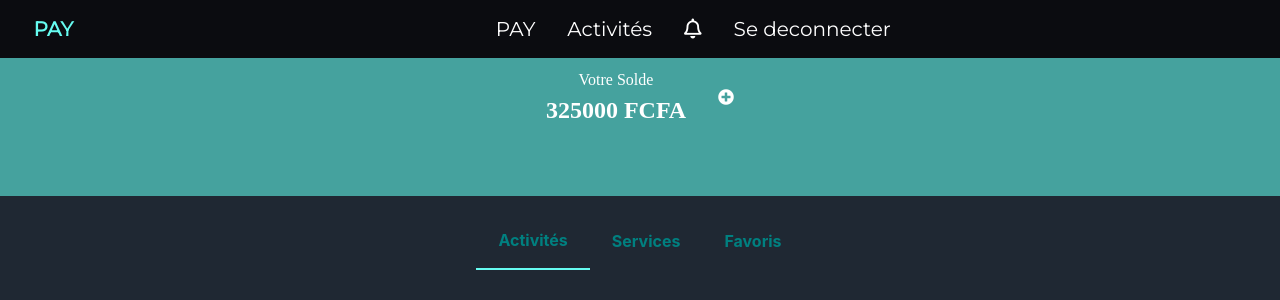
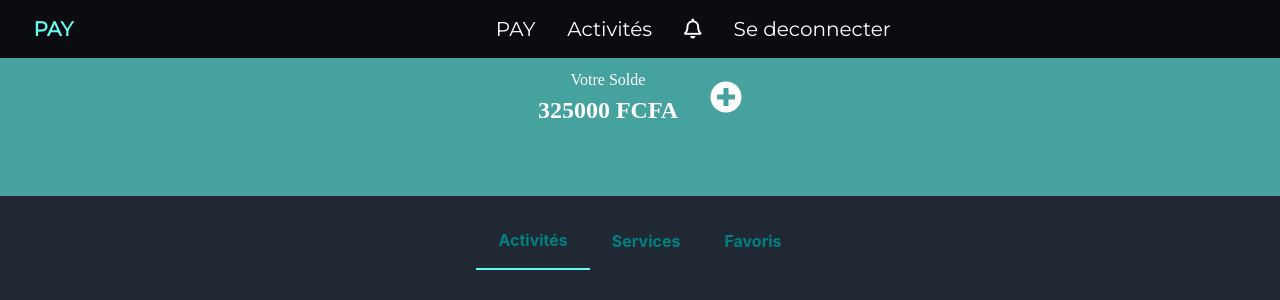
Before and after one commit to cyrildzumts/pay, a Django app: template accounts/templates/accounts/account.html in a window 1280 px wide. Shown: the top 300 px of the page. Run offline with Django 3.2, Linux system fonts and the light colour scheme; the template is opened without the code that fills it, so the values that code supplies are empty; some libraries are stand-ins or nearby versions.

Commit message:
update header banner

```diff
--- a/accounts/templates/account_base.html
+++ b/accounts/templates/account_base.html
@@ -27,7 +27,7 @@
                 </div>
                 <div class="details-info">
                     <div></div>
-                    <div><i class="fas fa-plus-circle"></i></div>
+                    <div><i class="fas fa-plus-circle fa-2x"></i></div>
                 </div>
           </div>
         </div>
```
